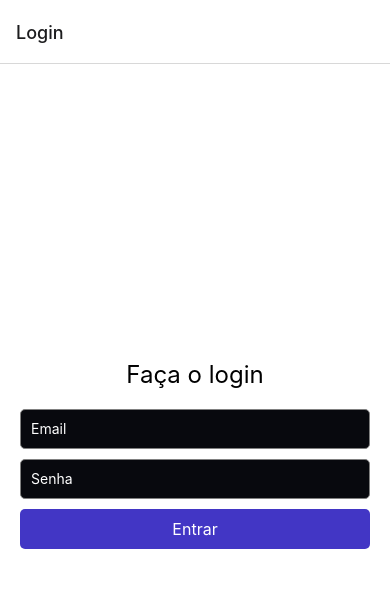
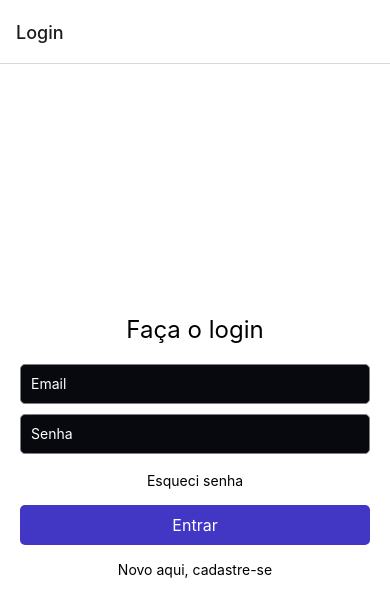
Before and after one commit to Yagoaguiar/Pi-Lista-deCompra, a React Native app: screen /Login in a window 390 px wide. Shown: the top 616 px of the page. Built offline with nearby package versions, Linux system fonts and the light colour scheme.

Commit message:
alteração nas rotas do código #55

```diff
--- a/App.js
+++ b/App.js
@@ -6,6 +6,7 @@ import { createBottomTabNavigator } from '@react-navigation/bottom-tabs';
 import Login from './screens/Login';
 import Register from './screens/Register';
 import Home from './screens/home';
+import Forgot from './screens/Forgot';
 
 const Stack = createStackNavigator();
 const Tab = createBottomTabNavigator();
@@ -13,8 +14,7 @@ const Tab = createBottomTabNavigator();
 const BottomTabs = () => {
   return (
     <Tab.Navigator>
-
-
+      <Tab.Screen name="Home" component={Home} />
     </Tab.Navigator>
   );
 };
@@ -25,6 +25,7 @@ export default function App() {
       <Stack.Navigator initialRouteName="Login">
         <Stack.Screen name="Login" component={Login} />
         <Stack.Screen name="Register" component={Register} options={{title:'Cadastre-se'}} />
+        <Stack.Screen name="Forgot" component={Forgot}  options={{title:'Esqueci senha'}}/>
         <Tab.Screen name="Home" component={Home} />
       </Stack.Navigator>
     </NavigationContainer>
--- a/screens/Login.js
+++ b/screens/Login.js
@@ -1,14 +1,36 @@
 import React, { useState } from 'react';
 import { View, Text, TextInput, TouchableOpacity } from 'react-native';
 import styles from '../styles/Login/Login';
+import Register from './Register';
+import Home from './home';
 
-export default function TelaDeLogin() {
+export default function Login({ navigation }) {
   const [email, setEmail] = useState('');
   const [senha, setSenha] = useState('');
+  const [error, setError] = useState('');
 
   const handleLogin = () => {
+    if (validateFields()) {
+      console.log(`Email: ${email}, Senha: ${senha}`);
+      // preciso colocar a lógica de login depois que estiver concluída. Com firabase ou qualquer outro metódo que faça a validação
 
-    console.log(`Email: ${email}, Senha: ${senha}`);
+      navigation.navigate('Home');
+    }
+  };
+
+  const validateFields = () => {
+    if (!email || !senha) {
+      setError('Por favor, preencha todos os campos.');
+      return false;
+    }
+    return true;
+  };
+
+  const Register = () => {
+    navigation.navigate('Register');
+  };
+  const Forgot = () => {
+    navigation.navigate('Forgot');
   };
 
   return (
@@ -18,9 +40,11 @@ export default function TelaDeLogin() {
         style={styles.input}
         placeholder="Email"
         placeholderTextColor="white"
+        keyboardType="email-adress"
         onChangeText={(text) => setEmail(text)}
         value={email}
       />
+
       <TextInput
         style={styles.input}
         placeholder="Senha"
@@ -29,9 +53,21 @@ export default function TelaDeLogin() {
         value={senha}
         secureTextEntry={true}
       />
+
+      <TouchableOpacity style={styles.signUpButton} onPress={Forgot}>
+        <Text style={styles.forgotButtonText}>Esqueci senha</Text>
+      </TouchableOpacity>
+
       <TouchableOpacity style={styles.button} onPress={handleLogin}>
         <Text style={styles.buttonText}>Entrar</Text>
       </TouchableOpacity>
+
+      <TouchableOpacity style={styles.signUpButton} onPress={Register}>
+        <Text style={styles.registerButtonText}>Novo aqui, cadastre-se</Text>
+      </TouchableOpacity>
+
+
+
     </View>
   );
 }
```
